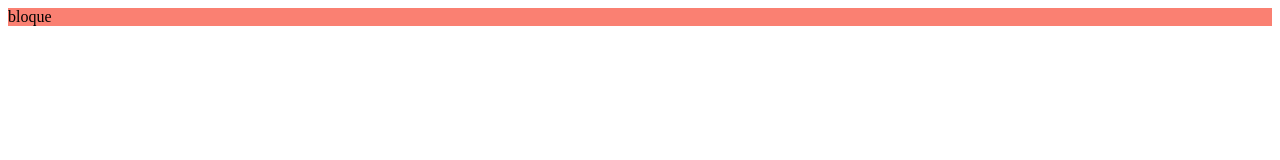
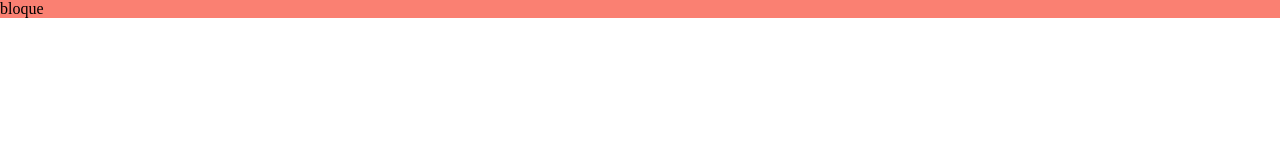
Before and after one commit to acidminded95/frontend_development, a plain HTML site: page html/display-1.html in a window 1280 px wide. Drawn offline with Linux system fonts and the light colour scheme.

Commit message:
Added width,height and margin customiztion to  'display-1.html'

```diff
--- a/html/display-1.html
+++ b/html/display-1.html
@@ -6,8 +6,14 @@
     <meta name="viewport" content="width=device-width, initial-scale=1.0">
     <title>Document</title>
     <style>
+        body {
+            margin: 0;
+        }
         div {
             background: salmon;
+            width: 200;
+            height: 100;
+            margin: 20;
         }
     </style>
 </head>
```
